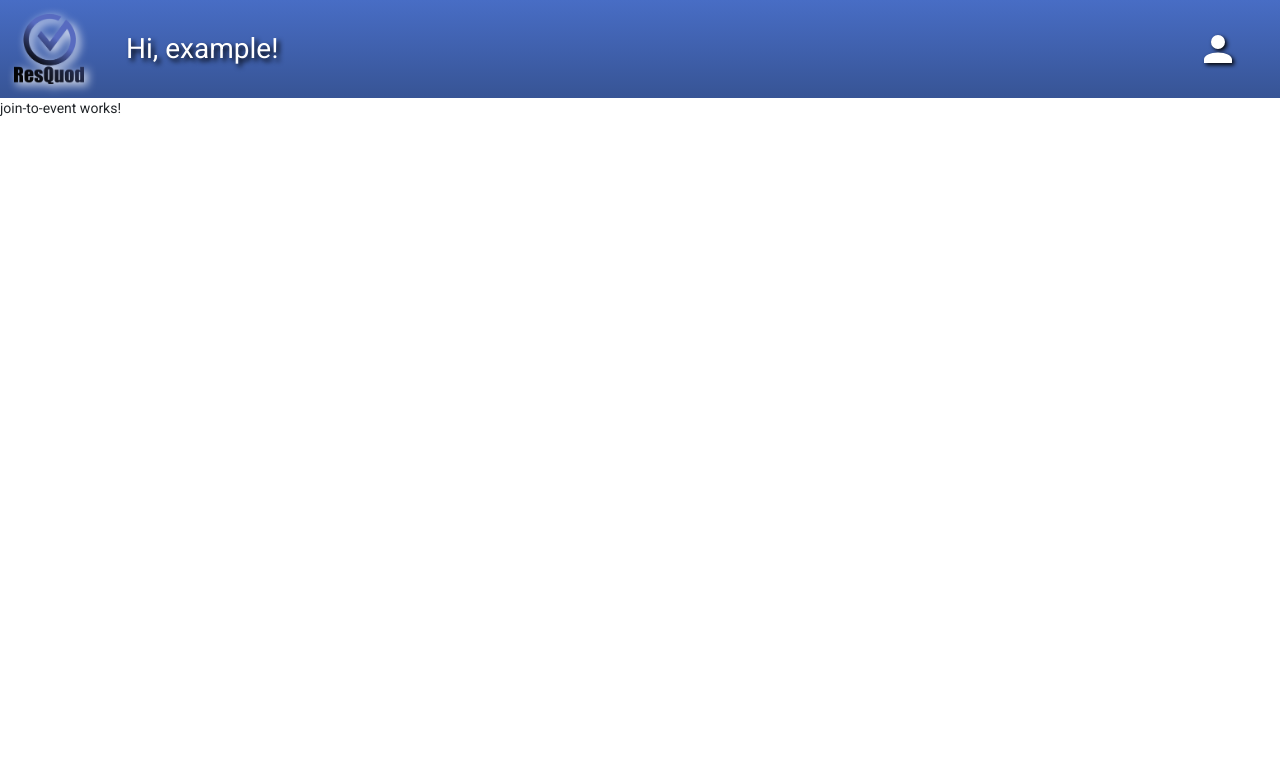
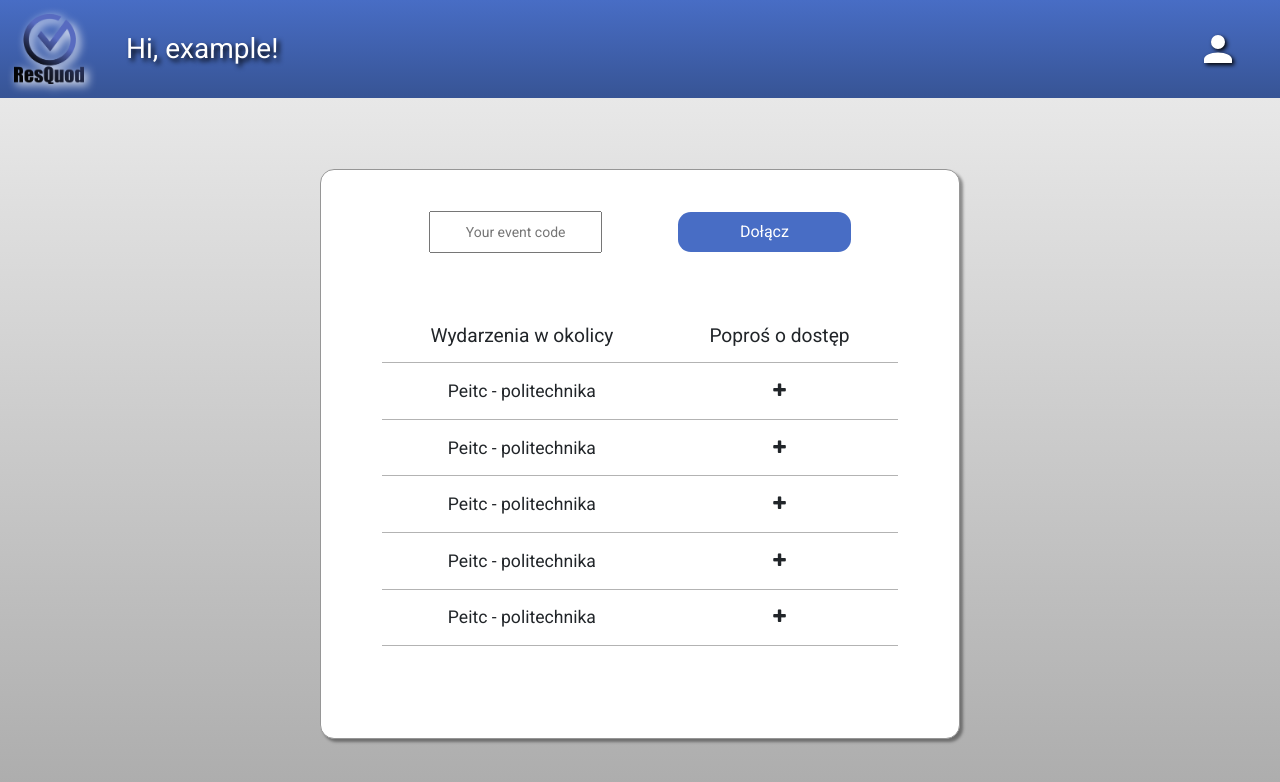
Before and after one commit to UStudentGit/ResQuadAngularWebApp, an Angular app: page /joinToEvent in a window 1280 px wide. Shown: the top 782 px of the page. Built offline with nearby package versions, Linux system fonts and the light colour scheme.

Commit message:
JoinToEvent - create apperance

```diff
--- a/src/app/main-panel/join-to-event/join-to-event.component.html
+++ b/src/app/main-panel/join-to-event/join-to-event.component.html
@@ -1 +1,40 @@
-<p>join-to-event works!</p>
+<div class="con">
+  <div class="box">
+    <div class="code">
+      <input placeholder="Your event code">
+      <button>Dołącz</button>
+    </div>
+    <div class="events">
+      <table>
+        <thead>
+          <tr>
+            <th>Wydarzenia w okolicy</th>
+            <th>Poproś o dostęp</th>
+          </tr>
+        </thead>
+        <tbody>
+          <tr>
+            <td>Peitc - politechnika</td>
+            <td><button class="btn"><i class="fa fa-plus"></i></button></td>
+          </tr>
+          <tr>
+            <td>Peitc - politechnika</td>
+            <td><button class="btn"><i class="fa fa-plus"></i></button></td>
+          </tr>
+          <tr>
+            <td>Peitc - politechnika</td>
+            <td><button class="btn"><i class="fa fa-plus"></i></button></td>
+          </tr>
+          <tr>
+            <td>Peitc - politechnika</td>
+            <td><button class="btn"><i class="fa fa-plus"></i></button></td>
+          </tr>
+          <tr>
+            <td>Peitc - politechnika</td>
+            <td><button class="btn"><i class="fa fa-plus"></i></button></td>
+          </tr>
+        </tbody>
+      </table>
+    </div>
+  </div>
+</div>
--- a/src/app/main-panel/join-to-event/join-to-event.component.scss
+++ b/src/app/main-panel/join-to-event/join-to-event.component.scss
@@ -0,0 +1,97 @@
+@import '../../../styles.scss';
+
+.con {
+  width: 100%;
+  height: 100%;
+  display: flex;
+  justify-content: center;
+  align-items: center;
+  background: $background;
+
+  .box {
+    @include box-style;
+    width: 50%;
+    height: 80%;
+    display: flex;
+    flex-direction: column;
+    align-items: center;
+    justify-content: space-evenly;
+
+    .code, .events {
+      width: 90%;
+    }
+
+    .code {
+      height: 15%;
+      display: flex;
+      justify-content: space-evenly;
+      align-items: center;
+
+      input {
+        text-align: center;
+        height: 3em;
+        width: 30%;
+      }
+
+      button {
+        @include button;
+        height: 2.5em;
+        width: 30%;
+      }
+    }
+
+    .events {
+      height: 75%;
+    }
+
+    @media #{$xs} {
+      width: 92% !important;
+      height: 95%;
+
+      .code {
+        height: 25%;
+        flex-direction: column;
+
+        input, button {
+          width: 70%;
+        }
+      }
+
+      .events {
+        height: 65%;
+      }
+    }
+
+    @media #{$sm} {
+      width: 90%;
+    }
+
+    @media #{$md} {
+      width: 70%;
+    }
+  }
+}
+
+table {
+  text-align: center;
+  margin: auto auto;
+  margin-top: 2rem;
+}
+
+th {
+   font-size: 1.2rem;
+   padding-right: 3rem;
+   padding-left: 3rem;
+   font-weight: 400;
+   padding-bottom: 1rem;
+   border-bottom: solid 1px rgb(179, 179, 179);
+
+}
+
+
+td {
+   font-size: 1.1rem;
+   border-bottom: solid 1px rgb(179, 179, 179);
+   padding-top: 0.5em;
+   padding-bottom: 0.5em;
+}
--- a/src/styles.scss
+++ b/src/styles.scss
@@ -32,7 +32,7 @@ $ResQuad-theme: mat-light-theme(
 $xs: "only screen and (max-width : 576px)";
 $sm: "only screen and (max-width : 768px)";
 $md: "only screen and (max-width : 992px)";
-$background: rgb(70, 130, 180);
+$background: transparent linear-gradient(#e8e8e8, #ababab);
 
 html {
   height: 100%;
@@ -50,3 +50,28 @@ html {
     width: 100%;
   }
 }
+
+@mixin box-style() {
+  background-color: white;
+  border: 0.1em;
+  border-style: solid;
+  border-radius: 1em;
+  border-color: #969696;
+  box-shadow: 3px 3px 3px rgba(0, 0, 0, 0.384);
+}
+
+@mixin button {
+  justify-self: center;
+  color: white;
+  background: #486dc5;
+  border-color: #1e3cff;
+  border-style: solid;
+  border: 0.2em;
+  border-radius: 0.8em;
+  font-size: 1rem;
+  padding: 0.3em;
+
+  &:hover {
+      background: rgb(69, 93, 150);
+    }
+}
```
